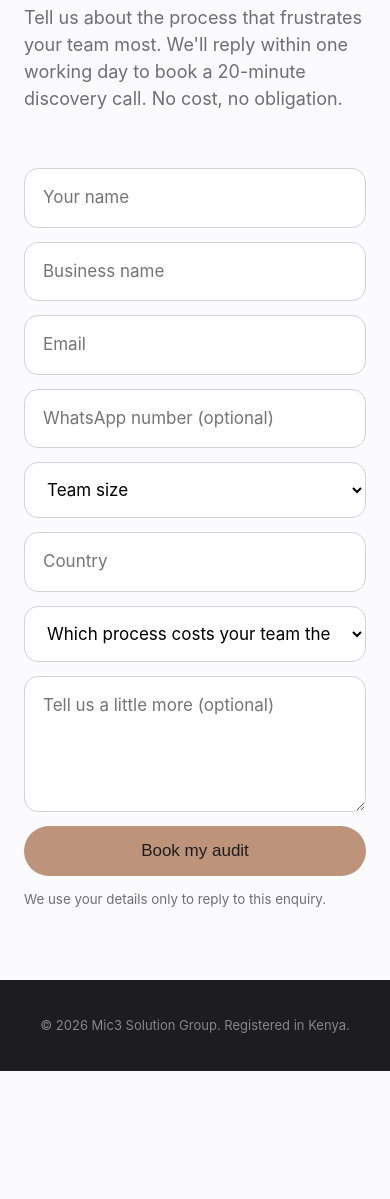
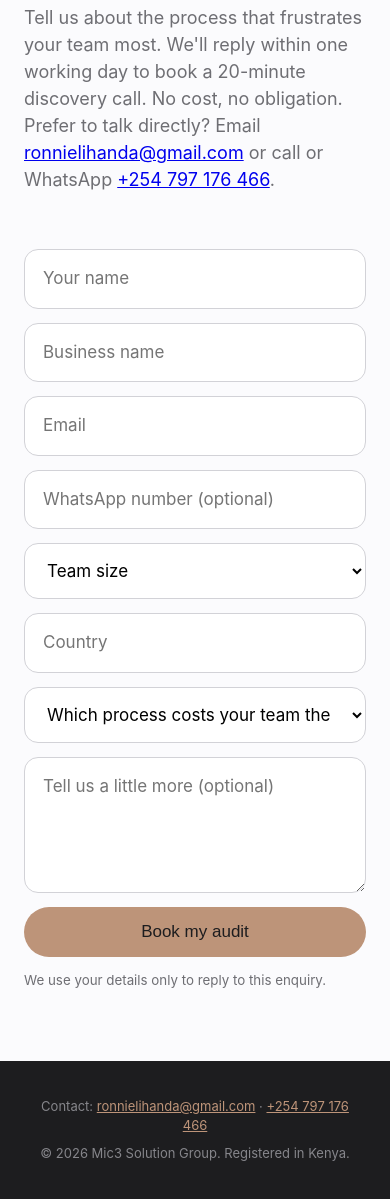
Before and after one commit to RonnieLihanda/Mic3-solution-group, a plain HTML site: page book-an-audit.html in a window 390 px wide. Shown: the part 236-1435 px from the top of the page. Before the commit the page ends 1307 px from the top, so only its background shows below. Drawn offline with Linux system fonts and the light colour scheme.

Commit message:
Add official contact email and phone to footer and booking page

```diff
--- a/book-an-audit.html
+++ b/book-an-audit.html
@@ -1,5 +1,5 @@
 <!doctype html><html lang="en"><head><meta charset="utf-8"><meta name="viewport" content="width=device-width,initial-scale=1"><title>Mic3 Solution Group</title><link rel="stylesheet" href="style.css"></head><body><header><a href="index.html"><img src="assets/logo-black.png" alt="Mic3 Solution Group"></a><nav><a href="index.html">Home</a><a href="services.html">Services</a><a href="case-study.html">Case study</a><a href="about.html">About</a><a class="btn" href="book-an-audit.html">Book an audit</a></nav></header>
-<section class="page"><h2 class="reveal">Start with one process.</h2><p class="lead reveal">Tell us about the process that frustrates your team most. We'll reply within one working day to book a 20-minute discovery call. No cost, no obligation.</p>
+<section class="page"><h2 class="reveal">Start with one process.</h2><p class="lead reveal">Tell us about the process that frustrates your team most. We'll reply within one working day to book a 20-minute discovery call. No cost, no obligation. Prefer to talk directly? Email <a href="mailto:ronnielihanda@gmail.com">ronnielihanda@gmail.com</a> or call or WhatsApp <a href="tel:+254797176466">+254 797 176 466</a>.</p>
 <form id="audit" action="https://docs.google.com/forms/d/e/1FAIpQLSeuugzOT75_ex-doepuzCczFILQBc9Z5oEHg3XPIechMA7hEw/formResponse" method="POST" target="hidden_iframe">
 <input name="entry.1329735091" placeholder="Your name" required>
 <input name="entry.23538122" placeholder="Business name" required>
@@ -14,4 +14,4 @@
 <div id="thanks" style="display:none;max-width:560px;padding:36px;border-radius:28px;background:#fff;box-shadow:0 2px 14px rgba(0,0,0,.05)"><h3>Thank you.</h3><p>We'll reply within one working day to book your 20-minute discovery call.</p></div>
 <iframe name="hidden_iframe" id="hidden_iframe" style="display:none"></iframe>
 <script>var sent=false;document.getElementById("audit").addEventListener("submit",function(){sent=true;var m=document.getElementById("more");if(!m.value.trim())m.value="n/a"});document.getElementById("hidden_iframe").addEventListener("load",function(){if(sent){document.getElementById("audit").style.display="none";document.getElementById("thanks").style.display="block"}});</script></section>
-<footer>&copy; 2026 Mic3 Solution Group. Registered in Kenya.</footer><script src="script.js"></script></body></html>
+<footer><p style="margin:0 0 8px">Contact: <a href="mailto:ronnielihanda@gmail.com" style="color:#bd9479">ronnielihanda@gmail.com</a> &middot; <a href="tel:+254797176466" style="color:#bd9479">+254 797 176 466</a></p>&copy; 2026 Mic3 Solution Group. Registered in Kenya.</footer><script src="script.js"></script></body></html>
```
Also changed, not shown: about.html (+1 -1 lines), case-study.html (+1 -1 lines), index.html (+1 -1 lines), services.html (+1 -1 lines).
